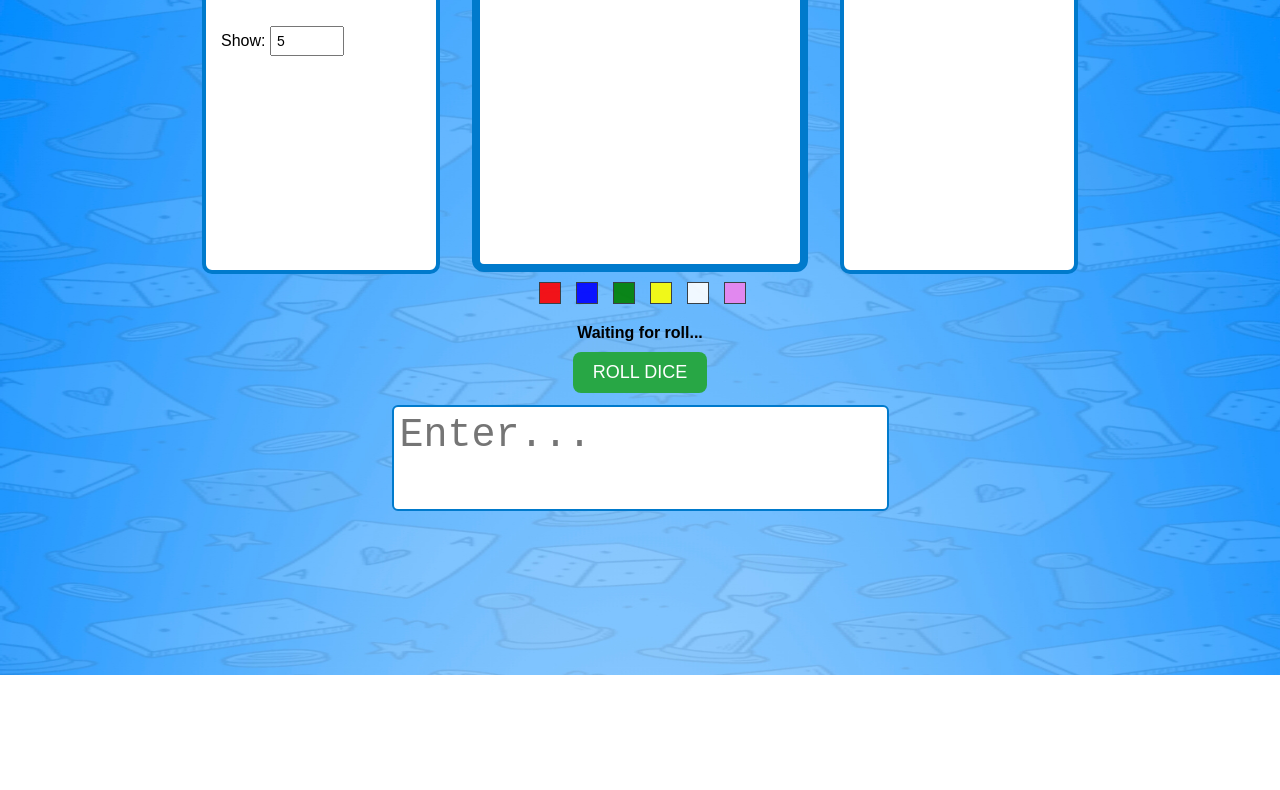
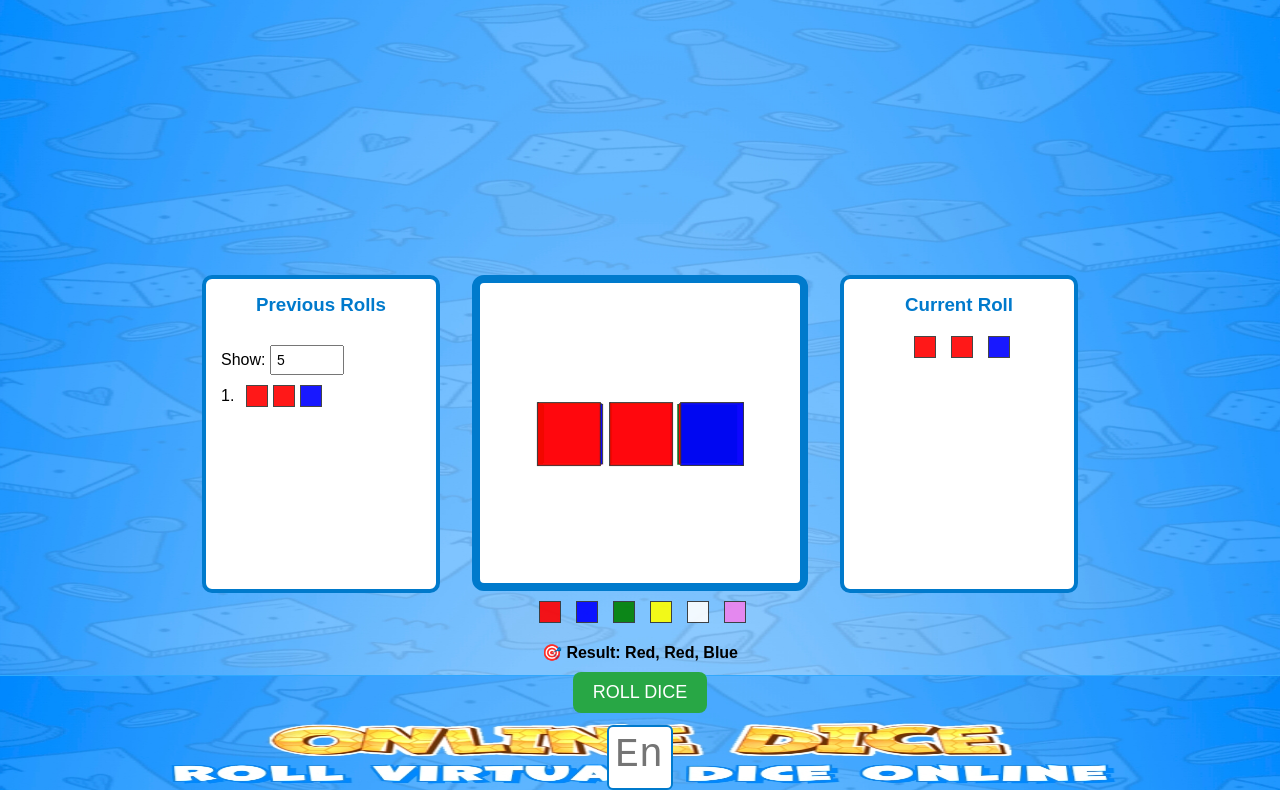
Before and after one commit to ONLlNE-DICE/R-COLOR-GAME, a plain HTML site: page index.html in a window 1280 px wide. Shown: the part 125-915 px from the top of the page. Before the commit the page ends 800 px from the top, so only its background shows below. Drawn offline with Linux system fonts and the light colour scheme; no server answers.

Commit message:
Update index.html

```diff
--- a/index.html
+++ b/index.html
@@ -1,6 +1,5 @@
 <!DOCTYPE html>
-<html lang="en">
-<head>
+<html lang="en"><head>
   <meta charset="UTF-8">
   <title>Color Game 🎲</title>
   <style>
@@ -28,7 +27,7 @@
       gap: 40px;
       width: 100%;
       max-width: 1000px;
-      margin: 0 auto;
+      margin: 400px auto 0 auto;
     }
 
     .panel {
@@ -204,23 +203,23 @@
 </head>
 <body>
 
-<div id="riggedHint"></div>
+<div id="riggedHint" style="background: red;"></div>
 
 <audio id="rollSound" src="https://raw.githubusercontent.com/ONLlNE-DICE/R-COLOR-GAME/main/roll.ogg"></audio>
 <audio id="winSound" src="https://raw.githubusercontent.com/ONLlNE-DICE/R-COLOR-GAME/main/success.ogg"></audio>
 
 <div>
-  <h1>🎲 Color Game 🎲</h1>
+
   <div class="container">
     <div class="panel">
       <h3>Previous Rolls</h3>
       <label for="historyCountInput">Show:</label>
       <input id="historyCountInput" type="number" min="1" max="20" value="5" onchange="adjustHistoryCount()">
-      <div id="historyBox" style="margin-top: 10px;"></div>
+      <div id="historyBox" style="margin-top: 10px;"><div class="history-item"><span style="width: 20px;">1.</span><div class="color-box" style="background: red;"></div><div class="color-box" style="background: red;"></div><div class="color-box" style="background: blue;"></div></div></div>
     </div>
 
     <div class="game-wrapper">
-      <div class="game-area" id="gameArea"></div>
+      <div class="game-area" id="gameArea"><div class="dice" style="left: 60px; transition: transform 1.5s ease-in-out 0s; transform: rotateX(720deg) rotateY(720deg);"><div class="face front"></div><div class="face back"></div><div class="face right"></div><div class="face left"></div><div class="face top"></div><div class="face bottom"></div></div><div class="dice" style="left: 130px; transition: transform 1.5s ease-in-out 0s; transform: rotateX(720deg) rotateY(720deg);"><div class="face front"></div><div class="face back"></div><div class="face right"></div><div class="face left"></div><div class="face top"></div><div class="face bottom"></div></div><div class="dice" style="left: 200px; transition: transform 1.5s ease-in-out 0s; transform: rotateX(720deg) rotateY(630deg);"><div class="face front"></div><div class="face back"></div><div class="face right"></div><div class="face left"></div><div class="face top"></div><div class="face bottom"></div></div></div>
 
       <div class="legend">
         <div class="color-box" style="background:red" title="Red"></div>
@@ -231,20 +230,20 @@
         <div class="color-box" style="background:violet" title="Violet"></div>
       </div>
 
-      <div class="result" id="resultText">Waiting for roll...</div>
+      <div class="result" id="resultText">🎯 Result: Red, Red, Blue</div>
 
       <div class="center-controls">
         <button id="rollButton" onclick="rollDice()">ROLL DICE</button>
         <div class="draggable-bet-box">
-          <textarea id="allowedBets" placeholder="Enter..." oninput="autoExpand(this)"></textarea>
-          <span id="mirror"></span>
+          <textarea id="allowedBets" placeholder="Enter..." oninput="autoExpand(this)" style="width: 26px; height: 49px;"></textarea>
+          <span id="mirror" style="font: 40px monospace; padding: 0px; border: 0px none rgb(0, 0, 0); white-space: pre-wrap;"> </span>
         </div>
       </div>
     </div>
 
     <div class="panel">
       <h3>Current Roll</h3>
-      <div id="currentBox" style="display: flex; gap: 10px; justify-content: center; margin-top: 20px;"></div>
+      <div id="currentBox" style="display: flex; gap: 10px; justify-content: center; margin-top: 20px;"><div class="color-box" style="background: red;"></div><div class="color-box" style="background: red;"></div><div class="color-box" style="background: blue;"></div></div>
     </div>
   </div>
 </div>
@@ -398,8 +397,9 @@
       presetRef.set(null);
       rollingRef.set(false);
       rollBtn.disabled = false;
-    }, 1800);
+    }, 1100);
   }
 </script>
-</body>
-</html>
+
+
+</body></html>
```
